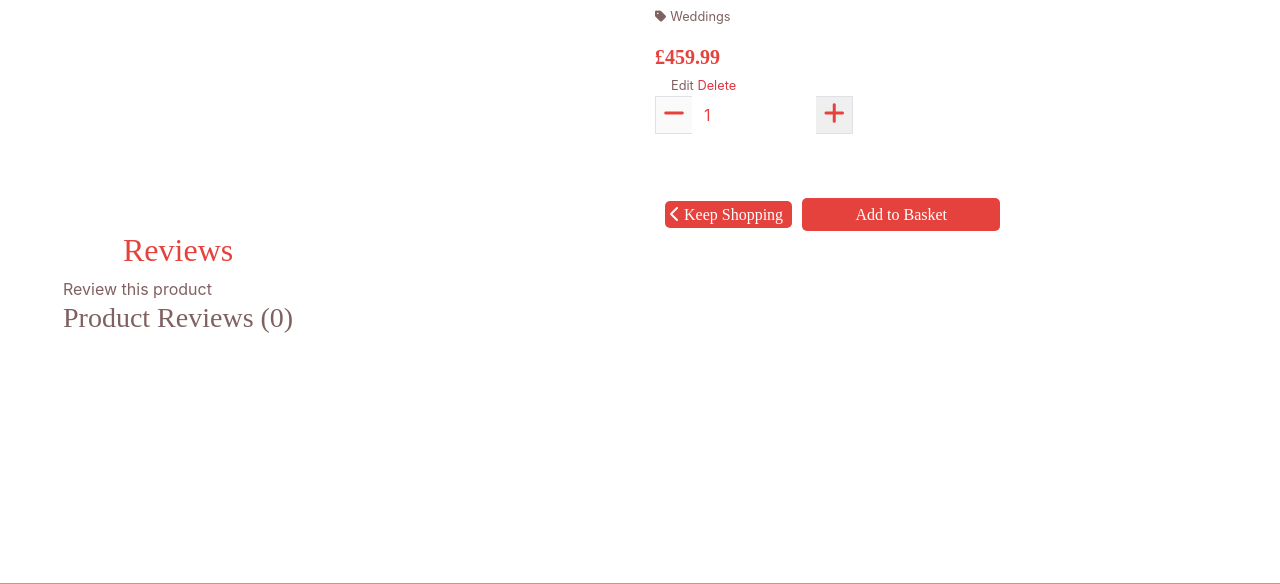
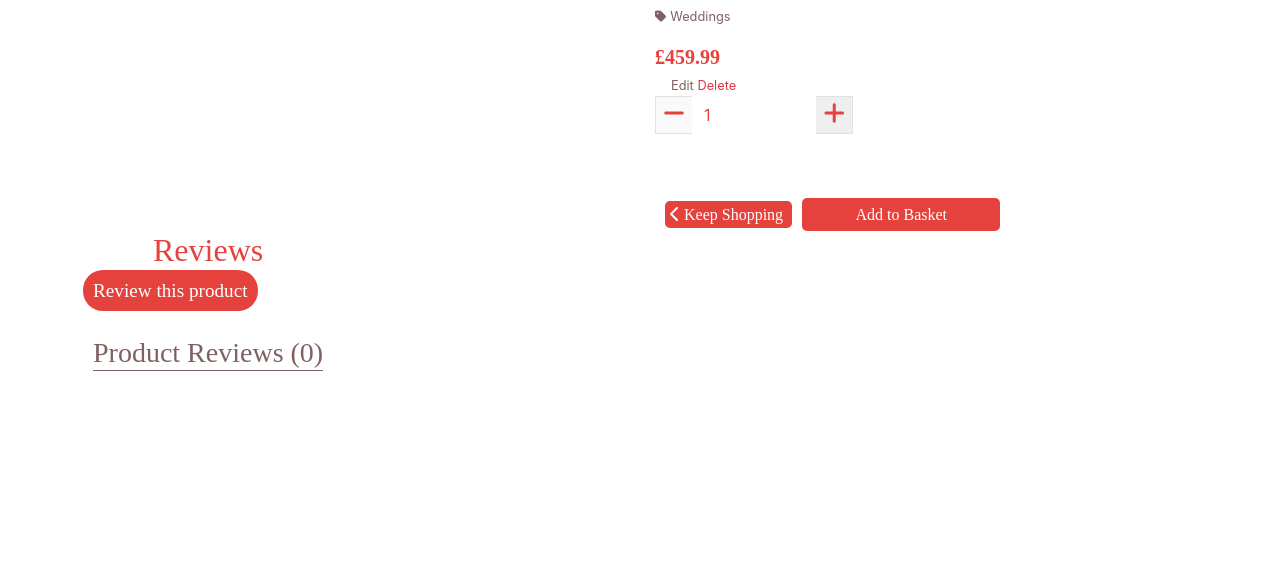
Before and after one commit to e-h-dev/floral_design, a Django app: page /products/14 in a window 1280 px wide. Shown: the part 716-1300 px from the top of the page. Run offline with Django 3.2, Linux system fonts and the light colour scheme; the visitor is signed in with stand-in values (Sample User, id 1); data comes from the database, SQL or seed files in the repository; data that the repository does not hold is empty; some libraries are stand-ins or nearby versions; some web fonts are replaced.

Commit message:
Update styles for reviews display

```diff
--- a/floral_design/notes.txt
+++ b/floral_design/notes.txt
@@ -47,3 +47,8 @@ deploy
 README.
 
 testing
+
+in settings.py change
+ACCOUNT_EMAIL_VERIFICATION = 'none'
+to
+ACCOUNT_EMAIL_VERIFICATION = 'mandatory'
--- a/products/templates/products/product_detail.html
+++ b/products/templates/products/product_detail.html
@@ -105,16 +105,23 @@
                     <h2>Reviews</h2>
 
                     {% if request.user.is_authenticated %}
-                        <a href="{% url 'review_product' %}">Review this product</a>
+                        <div class="mb-3">
+                            <a class="review-button side-print mb-3" href="{% url 'review_product' %}">Review this product</a>
+                        </div>
                     {% endif %}
 
-                    <h3 class="side-print">
+                    <h3 class="side-print reviews-header">
                         Product Reviews ({{ reviews.count}})
                     </h3>
-                    <div class="col-12 md-5">
                     <div class="row">
-
                         {% for review in reviews %}
+                            <div class="review-box shadow rounded-2 ml-3 col-12 col-md-4">
+                                <div class="row">
+                                    <p class="side-print ml-3 mt-3 review-spacing">
+                                        <i class="text-lg fa-solid fa-circle-user"></i><strong> {{ review.name }}</strong>
+                                    </p>
+                                </div>
+                                <div class="row review-spacing p-3">
                                     <p class="main-print">
                                             Product rating:
                                             {% if review.rating == 1 %}
@@ -150,19 +157,14 @@
                                             {% endif %}
                                     </p>
                                 </div>
-                             <div class="row">
+                                <div class="row ml-3">
                                     <p class="side-print">{{ review.review }}</p>
                                 </div>
                                 <div class="row">
                                     <div class="col-12">
-                                    <p class="side-print">{{ review.date }}</p>
-                                </div>
-                                <div class="col-12">
-                                    <p class="side-print">{{ review.time }}</p>
+                                        <p class="side-print">{{ review.date }} at: {{ review.time }}</p>
                                     </div>
                                 </div>
-                             <div class="row">
-                                <p class="main-print"><strong>{{ review.name }}</strong></p>
                             </div>
                         {% endfor %}
                     </div>
--- a/static/css/base.css
+++ b/static/css/base.css
@@ -498,6 +498,36 @@ option:hover{
     color:var(--main-color)
 }
 
+.reviews-header{
+    margin: 30px;
+    border-bottom: 1px solid var(--side-color);
+    width:fit-content;
+}
+
+.review-button{
+    background-color: var(--main-color);
+    color:var(--white-color);
+    padding:10px;
+    margin-left: 20px;
+    font-size: 1.2rem;
+    border-radius: 20px;
+}
+
+.review-button:hover{
+    color:var(--main-color);
+    font-size: 1.3rem;
+    background-color:var(--white-color);
+}
+
+.review-box{
+    width:500px;
+}
+
+.review-spacing{
+    position: relative;
+    top:3px;
+}
+
 
 /* ----------------------------------------basket app styles */
 
```
Also changed, not shown: floral_design/settings.py (+8 -8 lines). Lines whose indentation alone changed are shown as unchanged.
